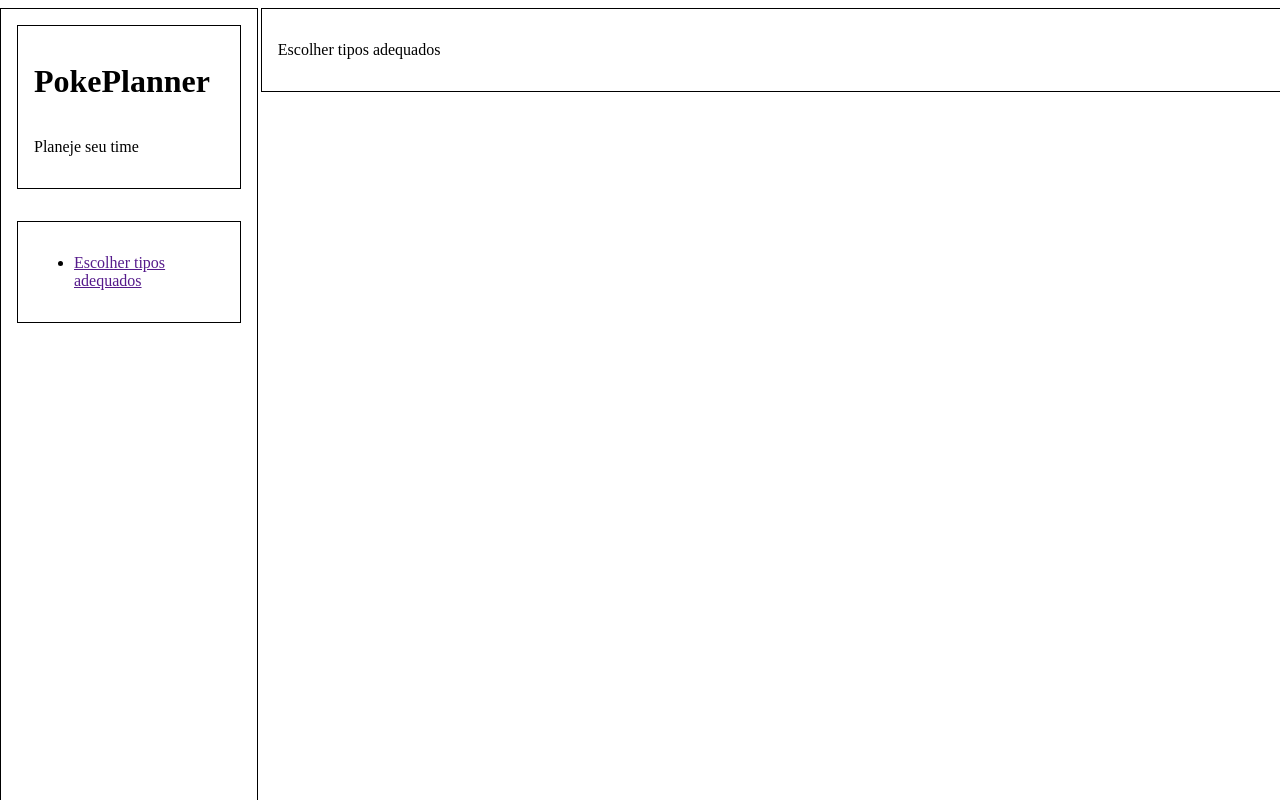
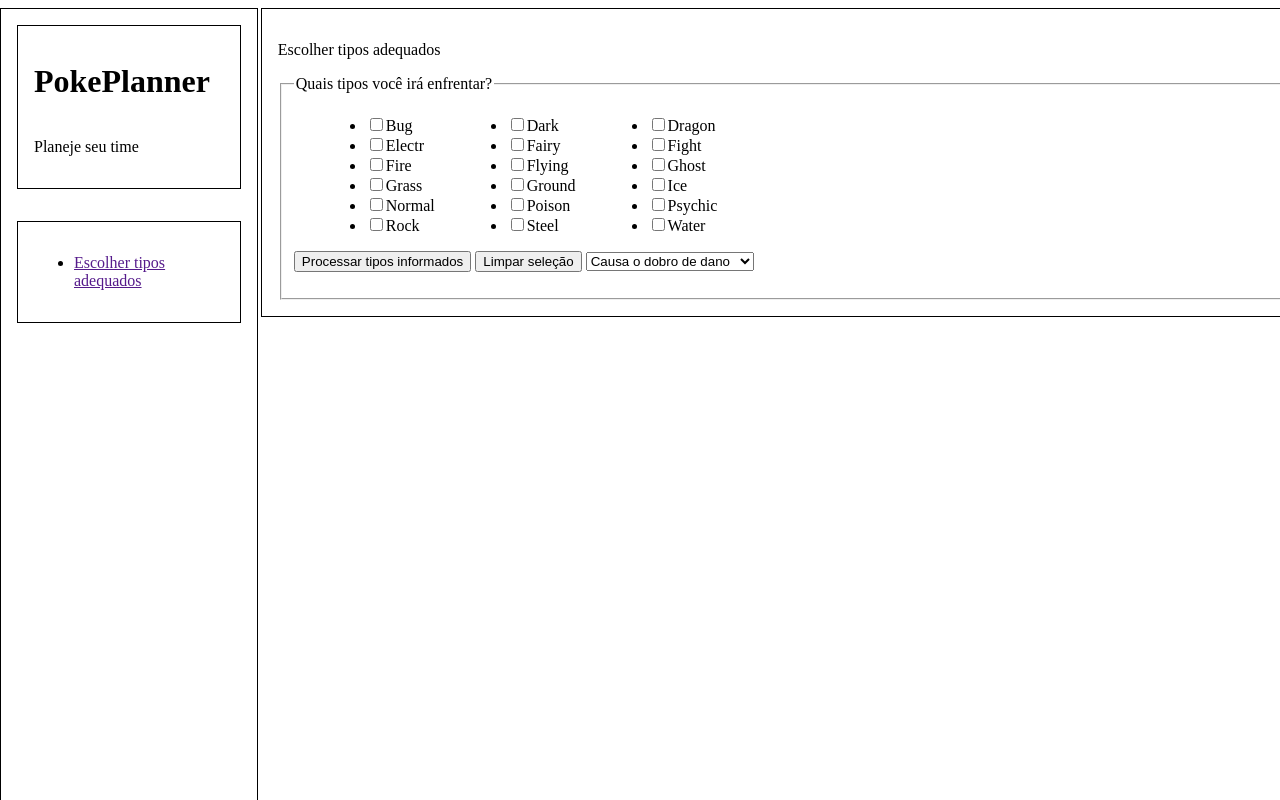
Before and after one commit to Gabriel-B-Nunes/PokePlanner, a plain HTML site: page www.PokePlanner.com/escolher-tipos-adequados/index.html in a window 1280 px wide. Shown: the top 800 px of the page. Drawn offline with Linux system fonts and the light colour scheme.

Commit message:
integrando js-html na pagina escolher-tipos-adequados

```diff
--- a/www.PokePlanner.com/escolher-tipos-adequados/css/stylesheet.css
+++ b/www.PokePlanner.com/escolher-tipos-adequados/css/stylesheet.css
@@ -24,3 +24,12 @@
 	height: 100%;
 	padding: 1em;
 }
+
+#div-checkbox {
+	display: flex;
+	flex-direction: row;
+}
+
+#div-checkbox > ul {
+	margin-left: 2em;
+}
--- a/www.PokePlanner.com/escolher-tipos-adequados/index.html
+++ b/www.PokePlanner.com/escolher-tipos-adequados/index.html
@@ -25,6 +25,83 @@
 		</div>
 		<div id = 'div-conteudo'>
 			<p>Escolher tipos adequados</p>
+			<form id = 'form-escolher-tipos-adequados'>
+				<fieldset>
+					<legend>Quais tipos você irá enfrentar?</legend>
+					<div id = 'div-checkbox'>
+						<ul>
+							<li>
+								<input type = 'checkbox' id = 'bug' name = 'bug'><label for = 'bug'>Bug</label>
+							</li>
+							<li>
+								<input type = 'checkbox' id = 'electr' name = 'electr'><label for = 'electr'>Electr</label>
+							</li>
+							<li>
+								<input type = 'checkbox' id = 'fire' name = 'fire'><label for = 'fire'>Fire</label>
+							</li>
+							<li>
+								<input type = 'checkbox' id = 'grass' name = 'grass'><label for = 'grass'>Grass</label>
+							</li>
+							<li>
+								<input type = 'checkbox' id = 'normal' name = 'normal'><label for = 'normal'>Normal</label>
+							</li>
+							<li>
+								<input type = 'checkbox' id = 'rock' name = 'rock'><label for = 'rock'>Rock</label>
+							</li>
+						</ul>
+						<ul>
+							<li>
+								<input type = 'checkbox' id = 'dark' name = 'dark'><label for = 'dark'>Dark</label>
+							</li>
+							<li>
+								<input type = 'checkbox' id = 'fairy' name = 'fairy'><label for = 'fairy'>Fairy</label>
+							</li>
+							<li>
+								<input type = 'checkbox' id = 'flying' name = 'flying'><label for = 'flying'>Flying</label>
+							</li>
+							<li>
+								<input type = 'checkbox' id = 'ground' name = 'ground'><label for = 'ground'>Ground</label>
+							</li>
+							<li>
+								<input type = 'checkbox' id = 'poison' name = 'poison'><label for = 'poison'>Poison</label>
+							</li>
+							<li>
+								<input type = 'checkbox' id = 'steel' name = 'steel'><label for = 'steel'>Steel</label>
+							</li>
+						</ul>
+						<ul>
+							<li>
+								<input type = 'checkbox' id = 'dragon' name = 'dragon'><label for = 'dragon'>Dragon</label>
+							</li>
+							<li>
+								<input type = 'checkbox' id = 'fight' name = 'fight'><label for = 'fight'>Fight</label>
+							</li>
+							<li>
+								<input type = 'checkbox' id = 'ghost' name = 'ghost'><label for = 'ghost'>Ghost</label>
+							</li>
+							<li>
+								<input type = 'checkbox' id = 'ice' name = 'ice'><label for = 'ice'>Ice</label>
+							</li>
+							<li>
+								<input type = 'checkbox' id = 'psychic' name = 'psychic'><label for = 'psychic'>Psychic</label>
+							</li>
+							<li>
+								<input type = 'checkbox' id = 'water' name = 'water'><label for = 'water'>Water</label>
+							</li>
+						</ul>
+					</div>
+					<button type = 'button' id = 'button-processar'>Processar tipos informados</button>
+					<button type = 'reset'>Limpar seleção</button>
+					<select id = 'tipo-vantagem'>
+						<option value = 'doDoubleDamage'>Causa o dobro de dano</option>
+						<option value = 'takeHalfDamage'>Recebe metade do dano</option>
+						<option value = 'immuneTo'>É imune</option>
+					</select>
+					<div>
+						<p id = 'p-resultado'></p>
+					</div>
+				</fieldset>
+			</form>
 		</div>
 	</body>
 	<footer>
--- a/www.PokePlanner.com/escolher-tipos-adequados/script/script.js
+++ b/www.PokePlanner.com/escolher-tipos-adequados/script/script.js
@@ -1,25 +1,3 @@
-/*
-	Explicação dos métodos:
-
-	DevolveListaTipos: essa função retorna um array apenas com a informação 'tipo' do json tipos;
-
-	inverteTipo: função utilizada por outras funções, sem utilidade para o usuário;
-
-	LocalizaTipoDado: essa função retorna uma lista dos tipos pokemon presentes no json conforme dado solicitado.
-	Exemplo LocalizaTipoDado('bug', 'doDoubleDamage') trará todos os tipos pokemon que causam o dobro de dano ao tipo 'bug';
-
-	verificaQualTipoUsarContraTipo: parecida com a função LocalizaTipoDado, porém retorna apenas o tipo com a maior quantidade de
-	vantagens. Exemplo erificaQualTipoUsarContraTipo('bug', 'doDoubleDamage') trará o tipo 'fire', pois além de dar o dobro de dano
-	no tipo 'bug' também da o dobro de dano em 'grass', 'ice' e 'steel', sendo o mais efetivo.
-
-	montaTimeContraTipos: parecida com a função verificaQualTipoUsarContraTipo, porém recebe um array com os tipos como argumento com
-	o objetivo de montar um time contra todos os tipos informados. Exemplo montaTimeContraTipos(['bug', 'fire'], 'doDoubleDamage').
-
-	por enquanto é só... não possui interface gráfica pois é apenas um projeto de lógica de programação. Não possui um bd com os pokemons
-	de cada tipo para auxiliar na escolha para compor o time.
-
-*/
-
 var tipos = [
 	{
 		'tipo' : 'bug',
@@ -301,3 +279,15 @@
 		return time;
 	}
 }
+document.getElementById('button-processar').onclick = () => {
+	var tiposTemp = devolveListaTipos();
+	var selecaoUsuario = [];
+	var tipoVantagem = document.getElementById('tipo-vantagem').value;
+	for(i = 0; i < tiposTemp.length; i++){
+		var checkbox = document.getElementById(tiposTemp[i]).checked;
+		if(checkbox){
+			selecaoUsuario.push(tiposTemp[i]);
+		}
+	}
+	document.getElementById('p-resultado').textContent = montaTimeContraTipos(selecaoUsuario, tipoVantagem);
+}
```
Lines whose indentation alone changed are shown as unchanged.
